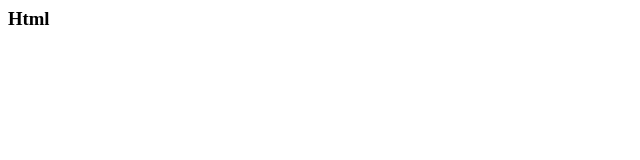
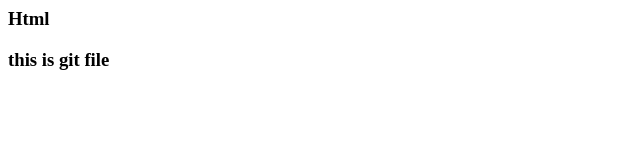
Before and after one commit to rohansid10/firstapp, a plain HTML site: page index.html in a window 1280 px wide. Shown: the whole page, without its empty margins (0-640 px from the left). Drawn offline with Linux system fonts and the light colour scheme.

Commit message:
this is my git file added

```diff
--- a/index.html
+++ b/index.html
@@ -1,5 +1,6 @@
 <html>
     <div>
         <h3>Html</h3>
+        <h3>this is git file</h3>
     </div>
 </html>
```
Also changed, not shown: contact.html (added).
